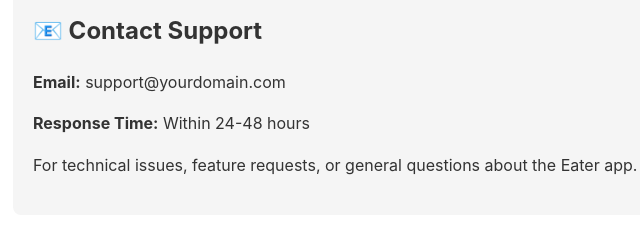
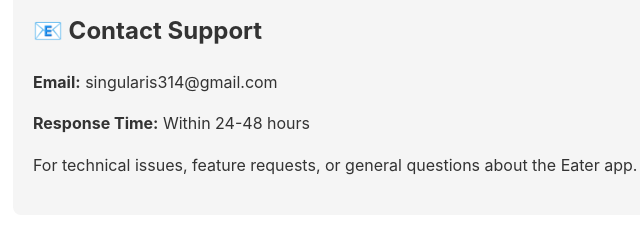
Before and after one commit to singularis/eater-support, a plain HTML site: page index.html in a window 1280 px wide. Shown: the part 208-448 px from the top of the page, 227-867 px from the left. Drawn offline with Linux system fonts and the light colour scheme.

Commit message:
Update index.html

```diff
--- a/index.html
+++ b/index.html
@@ -39,7 +39,7 @@
 
     <div class="contact-info">
         <h2>📧 Contact Support</h2>
-        <p><strong>Email:</strong> support@yourdomain.com</p>
+        <p><strong>Email:</strong> singularis314@gmail.com</p>
         <p><strong>Response Time:</strong> Within 24-48 hours</p>
         <p>For technical issues, feature requests, or general questions about the Eater app.</p>
     </div>
```
